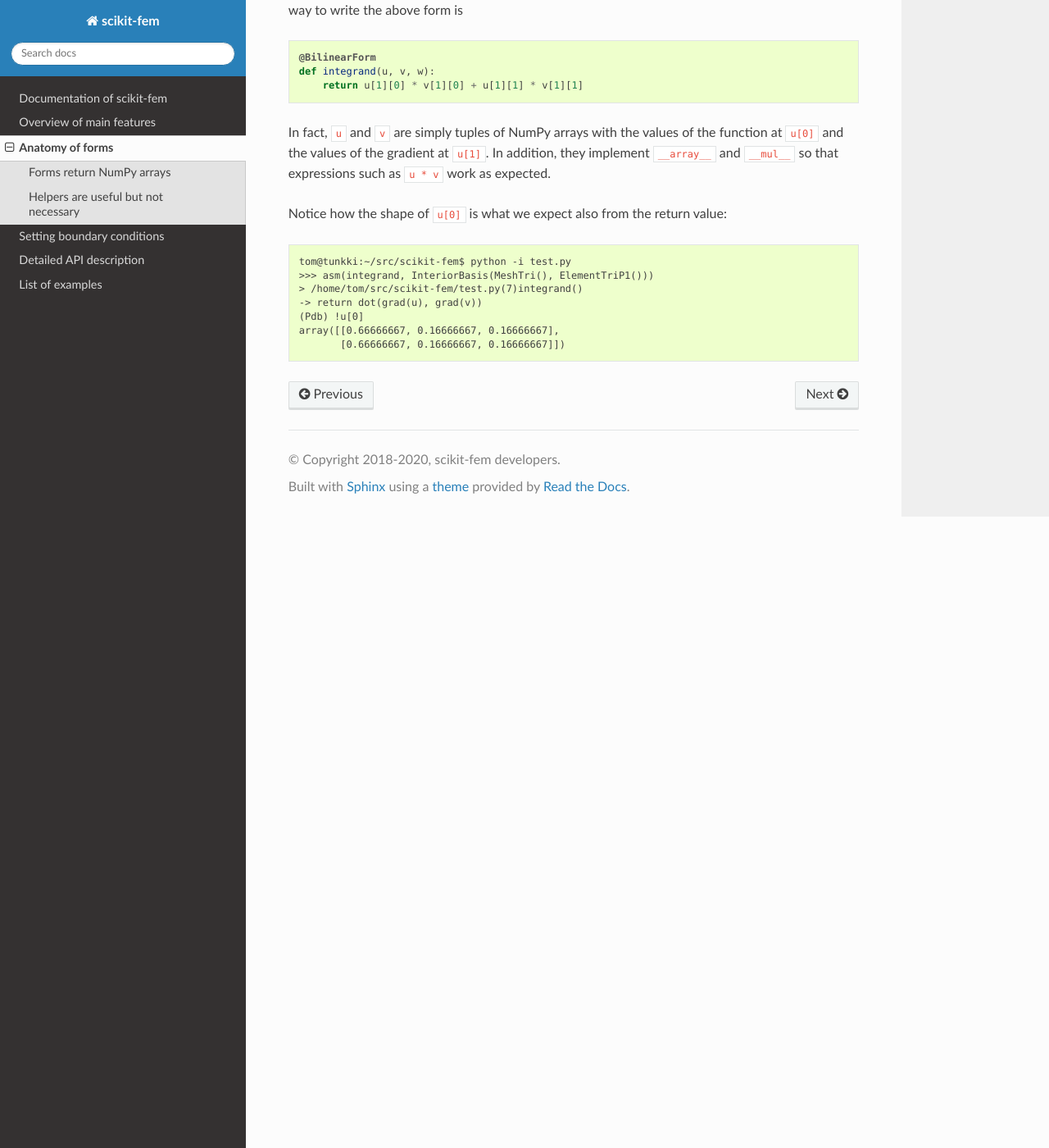
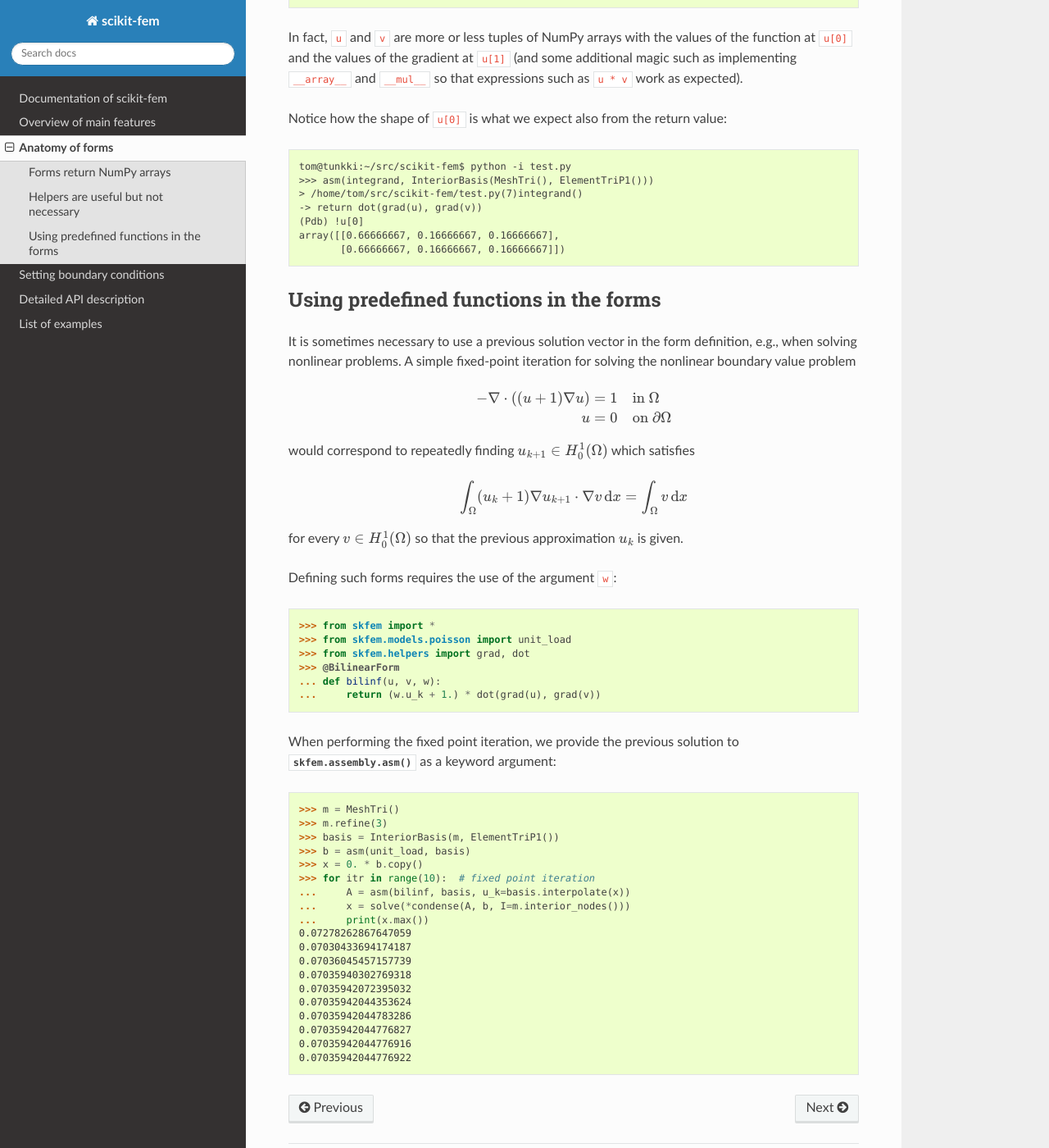
Before and after one commit to kinnala/scikit-fem, a Sphinx documentation site: the page built from docs/forms.rst, in a window 1280 px wide and 1400 px high, scrolled down 1367 px. Shown: the whole window at 82% size. Built offline with Sphinx 7.4.7 and the Read the Docs theme 2.0.0, drawn with Linux system fonts in a browser that asks for light colours; some of the changed text lies outside the part shown.

Commit message:
Add information about 'w' argument

```diff
--- a/docs/forms.rst
+++ b/docs/forms.rst
@@ -15,13 +15,8 @@ operator :math:`-\Delta` is
 
    a(u, v) = \int_\Omega \nabla u \cdot \nabla v \,\mathrm{d}x.
 
-In order to express this in scikit-fem we pick the integrand,
-
-.. math::
-
-   a(u, v) = \int_\Omega \underbrace{\nabla u \cdot \nabla v}_{~} \,\mathrm{d}x,
-
-and write it as a Python function:
+In order to express this in scikit-fem we pick the integrand and write it as a
+Python function:
 
 .. code-block:: python
 
@@ -78,11 +73,11 @@ readable.  An alternative way to write the above form is
    def integrand(u, v, w):
        return u[1][0] * v[1][0] + u[1][1] * v[1][1]
 
-In fact, ``u`` and ``v`` are simply tuples of NumPy arrays
+In fact, ``u`` and ``v`` are more or less tuples of NumPy arrays
 with the values of the function at ``u[0]`` and the values
-of the gradient at ``u[1]``.
-In addition, they implement ``__array__`` and ``__mul__``
-so that expressions such as ``u * v`` work as expected.
+of the gradient at ``u[1]`` (and some additional magic such as
+implementing ``__array__`` and ``__mul__``
+so that expressions such as ``u * v`` work as expected).
 
 Notice how the shape of ``u[0]`` is what we expect also from the return value:
 
@@ -95,3 +90,65 @@ Notice how the shape of ``u[0]`` is what we expect also from the return value:
    (Pdb) !u[0]
    array([[0.66666667, 0.16666667, 0.16666667],
           [0.66666667, 0.16666667, 0.16666667]])
+
+
+Using predefined functions in the forms
+=======================================
+
+It is sometimes necessary to use a previous solution vector in the form
+definition, e.g., when solving nonlinear problems.
+A simple fixed-point iteration for solving the nonlinear boundary
+value problem
+
+.. math::
+
+   \begin{aligned}
+      -\nabla \cdot ((u + 1)\nabla u) &= 1 \quad \text{in $\Omega$} \\
+      u &= 0 \quad \text{on $\partial \Omega$}
+   \end{aligned}
+
+would correspond to repeatedly
+finding :math:`u_{k+1} \in H^1_0(\Omega)` which satisfies
+
+.. math::
+
+   \int_\Omega (u_{k} + 1) \nabla u_{k+1} \cdot \nabla v \,\mathrm{d}x = \int_\Omega v\,\mathrm{d}x
+
+for every :math:`v \in H^1_0(\Omega)` so that the previous approximation
+:math:`u_k` is given.
+
+Defining such forms requires the use of the argument ``w``:
+
+.. code-block:: python
+
+   >>> from skfem import *
+   >>> from skfem.models.poisson import unit_load
+   >>> from skfem.helpers import grad, dot
+   >>> @BilinearForm
+   ... def bilinf(u, v, w):
+   ...     return (w.u_k + 1.) * dot(grad(u), grad(v))
+
+When performing the fixed point iteration, we provide the previous
+solution to :func:`skfem.assembly.asm` as a keyword argument:
+
+.. code-block:: python
+
+   >>> m = MeshTri()
+   >>> m.refine(3)
+   >>> basis = InteriorBasis(m, ElementTriP1())
+   >>> b = asm(unit_load, basis)
+   >>> x = 0. * b.copy()
+   >>> for itr in range(10):  # fixed point iteration
+   ...     A = asm(bilinf, basis, u_k=basis.interpolate(x))
+   ...     x = solve(*condense(A, b, I=m.interior_nodes()))
+   ...     print(x.max())
+   0.07278262867647059
+   0.07030433694174187
+   0.07036045457157739
+   0.07035940302769318
+   0.07035942072395032
+   0.07035942044353624
+   0.07035942044783286
+   0.07035942044776827
+   0.07035942044776916
+   0.07035942044776922
```
